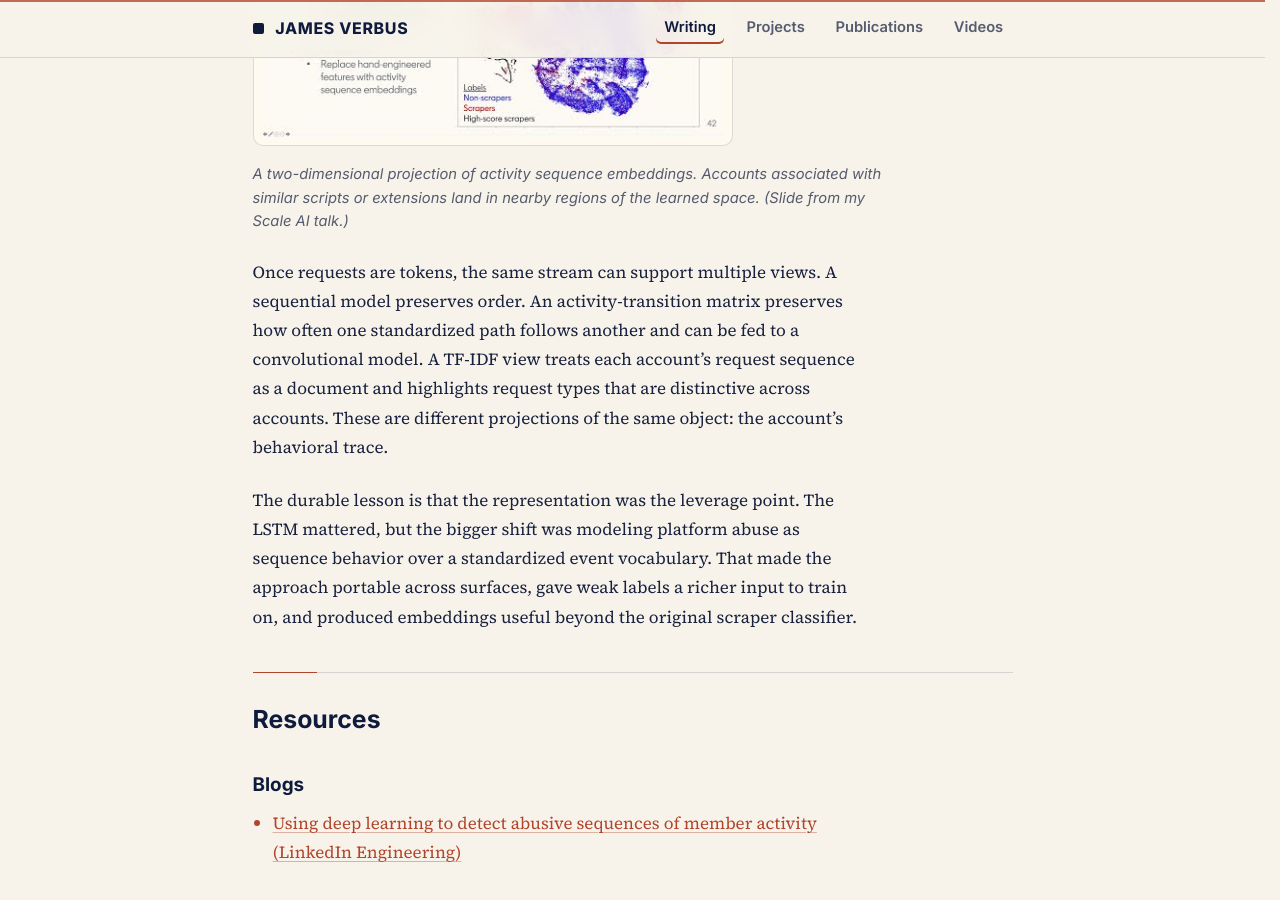
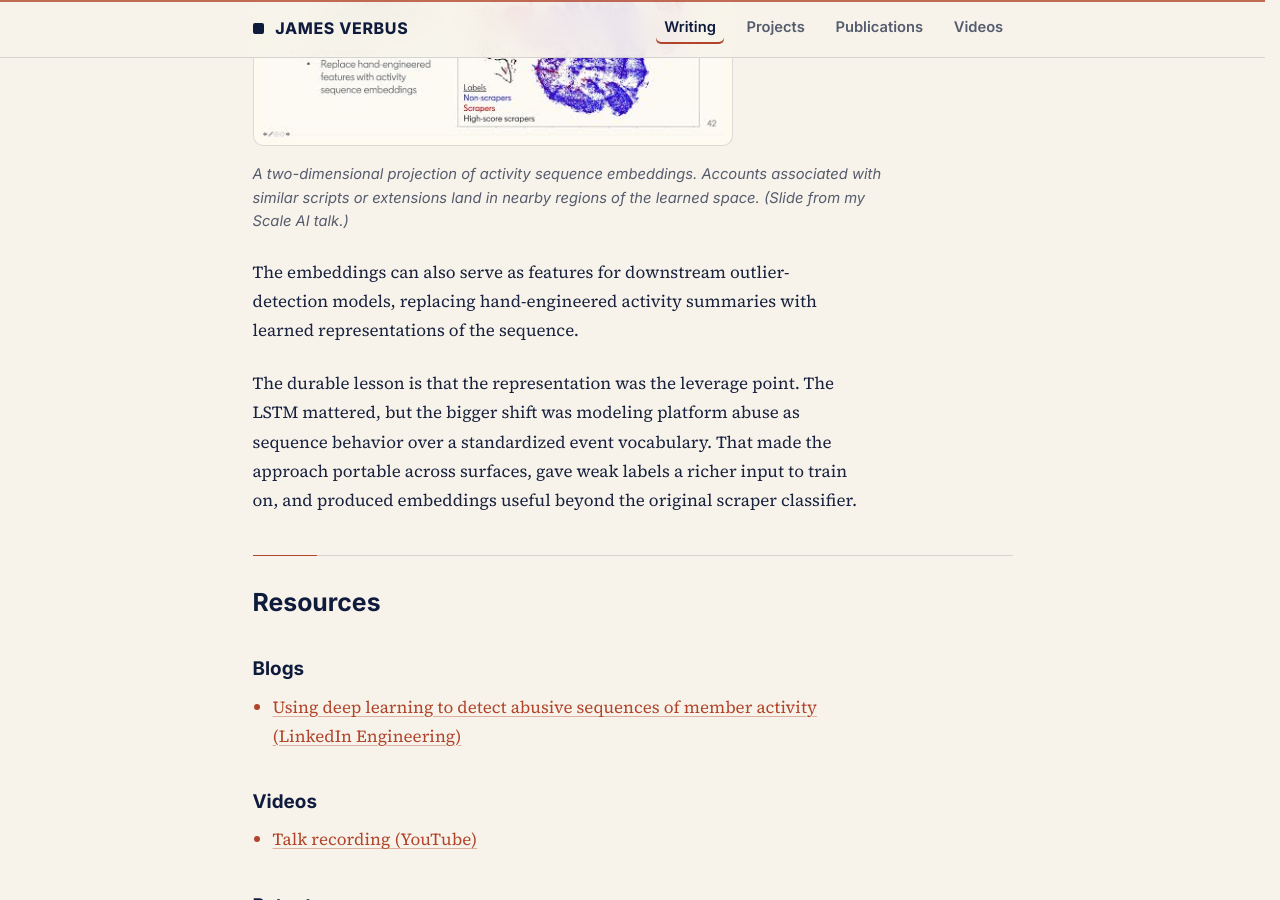
Before and after one commit to jverbus/jverbus.github.io, a Jekyll site: the page built from _posts/2021-09-02-using-deep-learning-to-detect-abusive-sequences-of-member-activity.md, in a window 1280 px wide and 900 px high, scrolled down 6577 px. Built offline with Jekyll 4.4.1, drawn with Linux system fonts in a browser that asks for light colours.

Commit message:
Remove sequence TF-IDF commentary

```diff
--- a/_posts/2021-09-02-using-deep-learning-to-detect-abusive-sequences-of-member-activity.md
+++ b/_posts/2021-09-02-using-deep-learning-to-detect-abusive-sequences-of-member-activity.md
@@ -91,7 +91,7 @@
 
 *A two-dimensional projection of activity sequence embeddings. Accounts associated with similar scripts or extensions land in nearby regions of the learned space. (Slide from my Scale AI talk.)*
 
-Once requests are tokens, the same stream can support multiple views. A sequential model preserves order. An activity-transition matrix preserves how often one standardized path follows another and can be fed to a convolutional model. A TF-IDF view treats each account's request sequence as a document and highlights request types that are distinctive across accounts. These are different projections of the same object: the account's behavioral trace.
+The embeddings can also serve as features for downstream outlier-detection models, replacing hand-engineered activity summaries with learned representations of the sequence.
 
 The durable lesson is that the representation was the leverage point. The LSTM mattered, but the bigger shift was modeling platform abuse as sequence behavior over a standardized event vocabulary. That made the approach portable across surfaces, gave weak labels a richer input to train on, and produced embeddings useful beyond the original scraper classifier.
 
```
